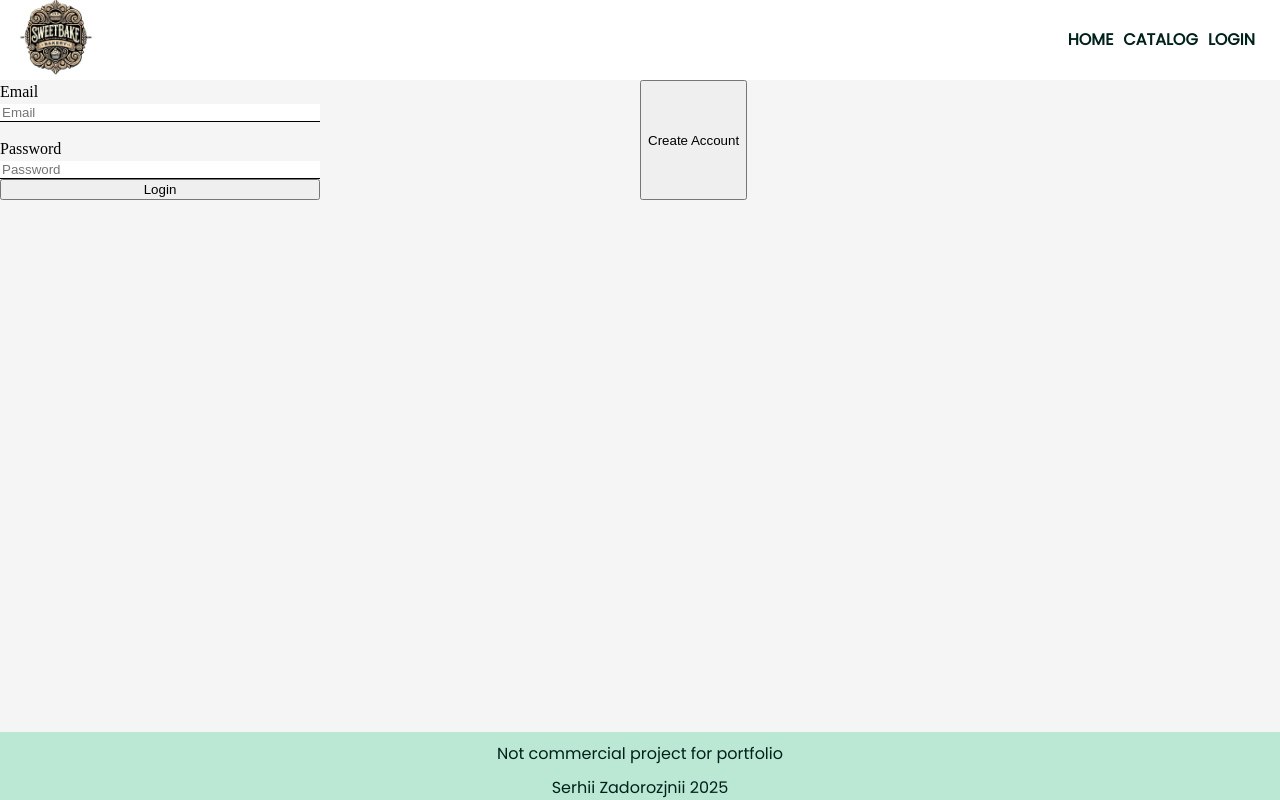
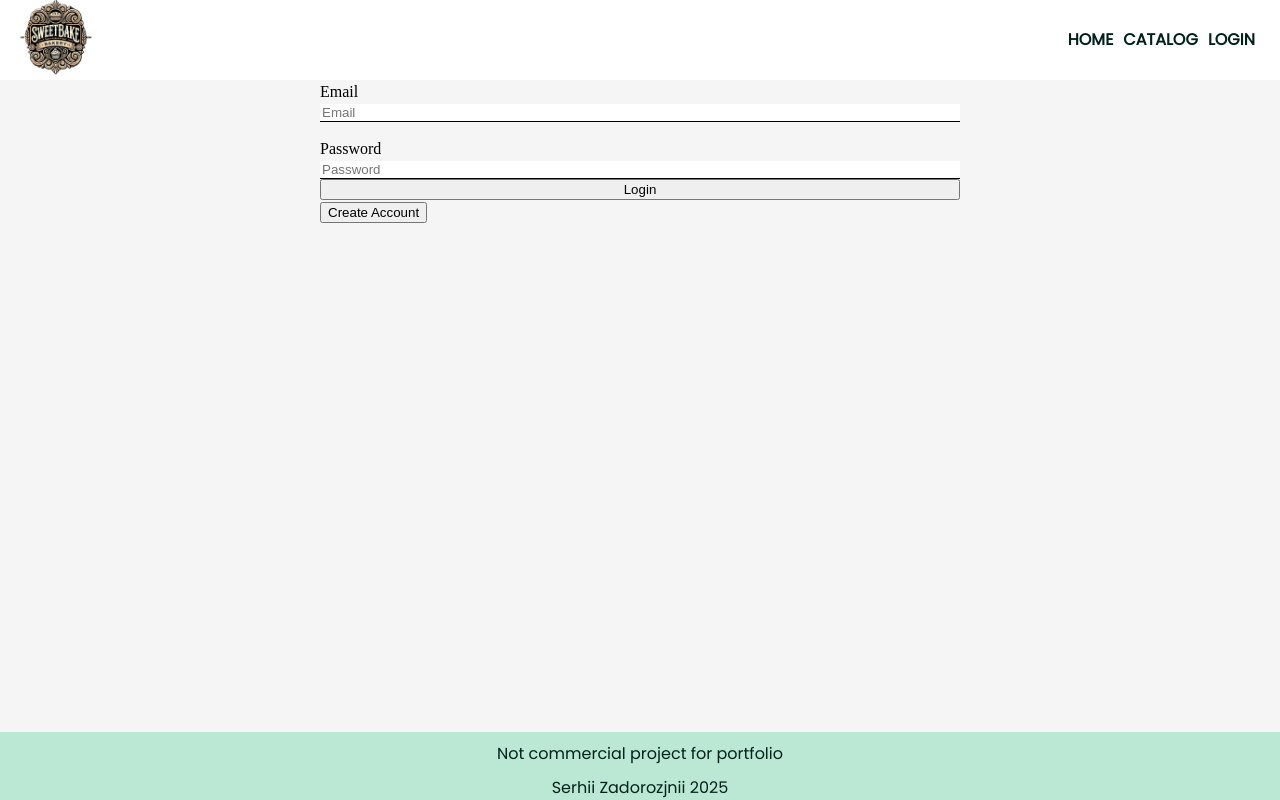
Before and after one commit to wiseacreserj/sweetbake, a React (Vite) app in the folder frontend/: page /login in a window 1280 px wide. Built offline with nearby package versions, Linux system fonts and the light colour scheme.

Commit message:
add some styles to LoginPage

```diff
--- a/frontend/src/components/LoginForm/LoginForm.module.css
+++ b/frontend/src/components/LoginForm/LoginForm.module.css
@@ -1,11 +1,11 @@
 .formContainer {
-    width: 50%;
+    width: 100%;
 }
 
 .formContainer form {
     display: flex;
     flex-direction: column;
-    width: 50%;
+    width: 100%;
 }
 
 .formItem {
--- a/frontend/src/pages/LoginPage/LoginPage.jsx
+++ b/frontend/src/pages/LoginPage/LoginPage.jsx
@@ -13,10 +13,12 @@
 
     return (
         <div className={styles.loginPageContainer}>
-            {isLogin ? <LoginForm /> : <RegisterForm />}
-            <button onClick={handleSwitch}>
-                {isLogin ? "Create Account " : "Already have account?"}
-            </button>
+            <div className={styles.formContainer}>
+                {isLogin ? <LoginForm /> : <RegisterForm />}
+                <button onClick={handleSwitch}>
+                    {isLogin ? "Create Account " : "Already have account?"}
+                </button>
+            </div>
         </div>
     );
 };
--- a/frontend/src/pages/LoginPage/LoginPage.module.css
+++ b/frontend/src/pages/LoginPage/LoginPage.module.css
@@ -1,4 +1,12 @@
 .loginPageContainer {
     width: 100%;
+    max-width: 1280px;
+    margin: 0 auto;
     display: flex;
+    justify-content: center;
+    align-items: center;
 }
+
+.formContainer {
+    width: 50%;
+}
```
